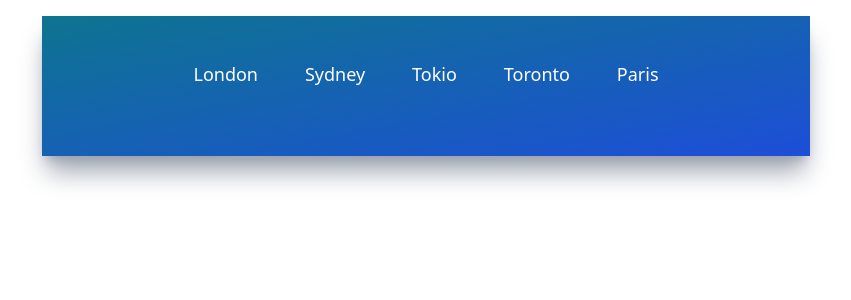
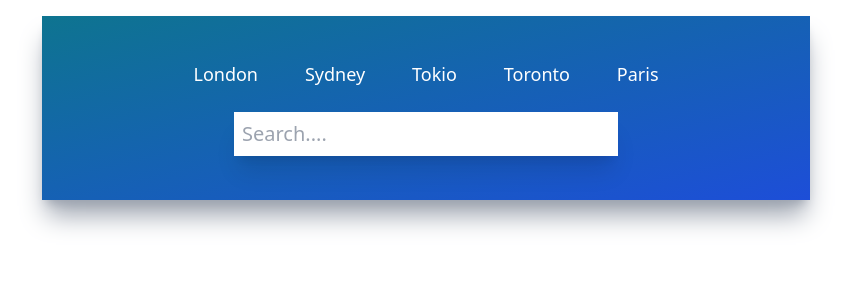
Before and after one commit to Rvp888/React-Weather-App, a React (Create React App) app: page / in a window 1280 px wide. Shown: the top 300 px of the page, without its empty margins (214-1065 px from the left). Built offline with nearby package versions, Linux system fonts and the light colour scheme; the HTML template or start-up script is replaced by a standard one.

Commit message:
modify files

```diff
--- a/src/components/Inputs.jsx
+++ b/src/components/Inputs.jsx
@@ -3,10 +3,14 @@
 
 function Inputs() {
   return (
-    <div className='flex flex-row justify-center my-6'>
-        <div className='flex flex-row w-3/4 items-center justify-center space-x-4'>
-
-        </div>
+    <div className="flex flex-row justify-center my-6">
+      <div className="flex flex-row w-3/4 items-center justify-center space-x-4">
+        <input
+          type="text"
+          placeholder="Search...."
+          className="text-xl font-light p-2 w-full shadow-xl focus:outline-none capitalize"
+        />
+      </div>
     </div>
   );
 }
```
